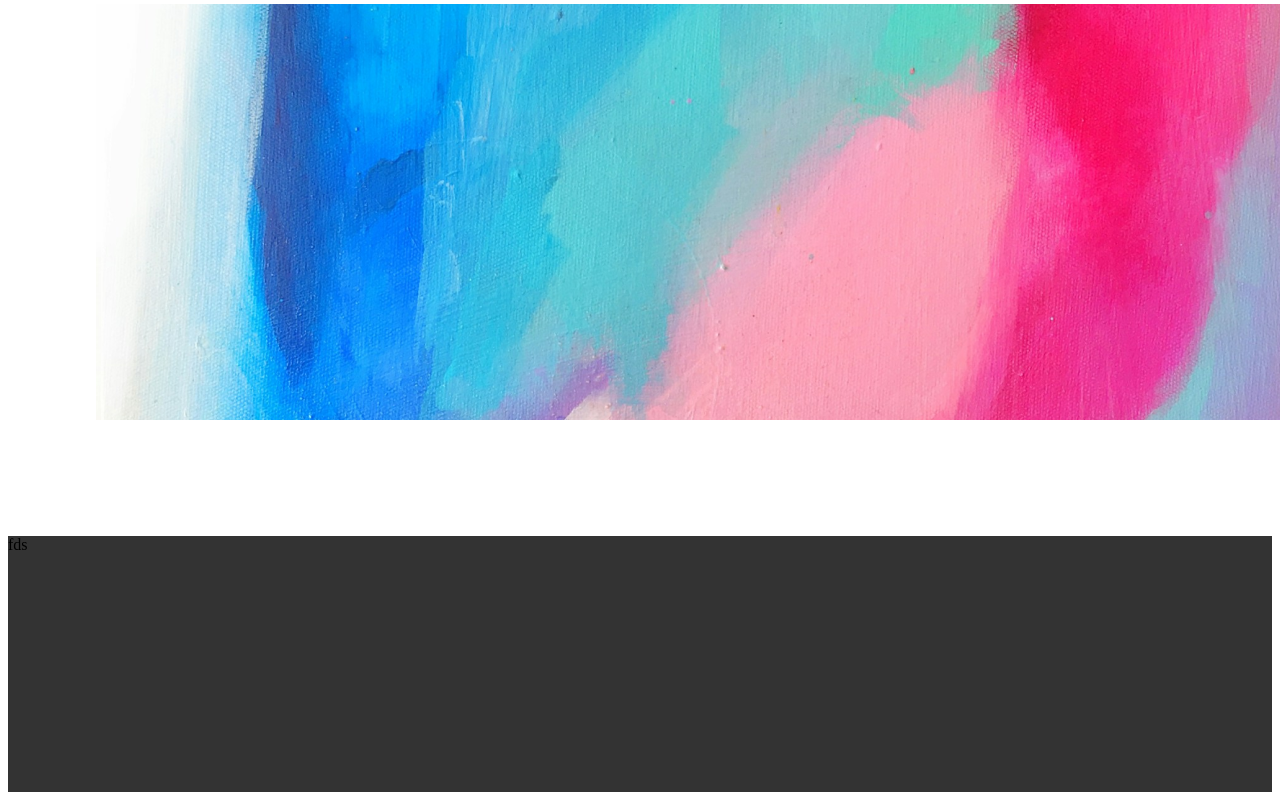
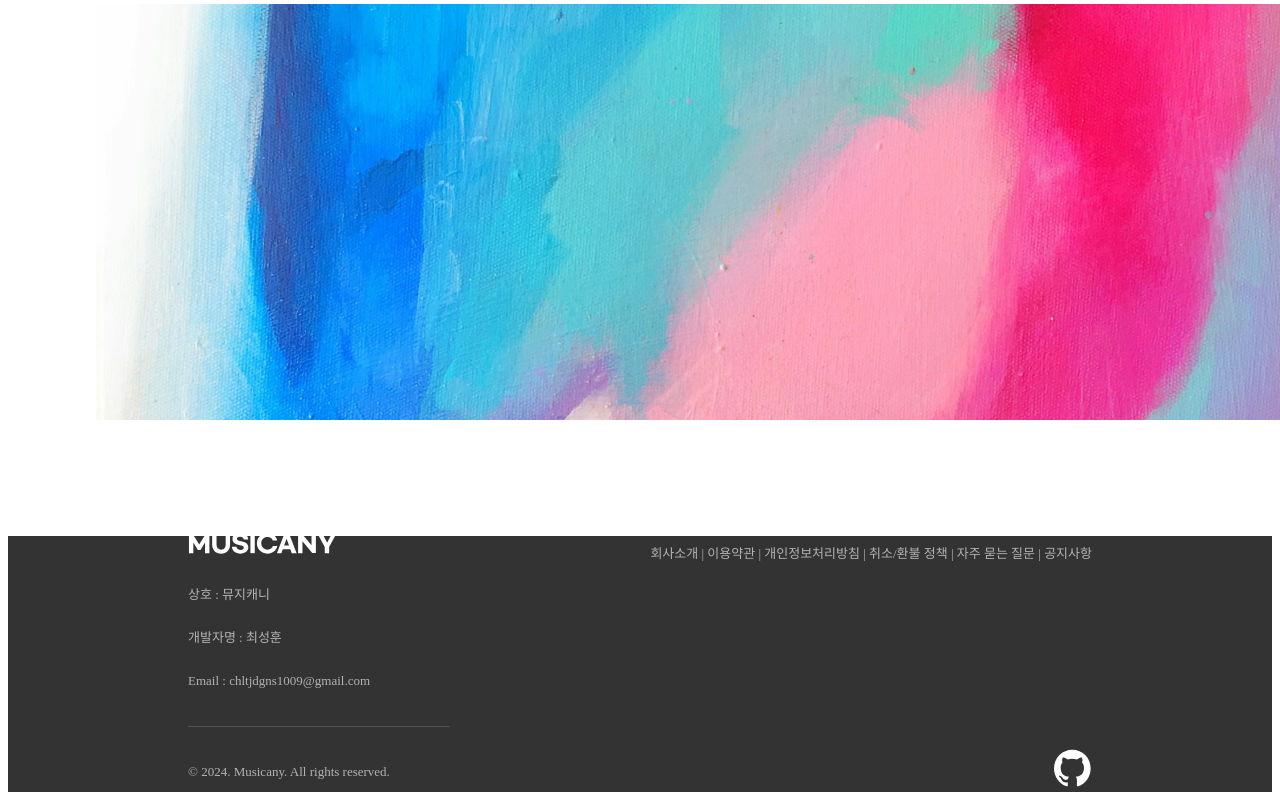
Before and after one commit to Musicany/Musicany_Web, a Next.js app: page /main in a window 1280 px wide. Shown: the part 270-1070 px from the top of the page. Built offline with nearby package versions, Linux system fonts and the light colour scheme.

Commit message:
ADD: 푸터 추가 및 헤더수정

```diff
--- a/app/assets/logo.tsx
+++ b/app/assets/logo.tsx
@@ -1,4 +1,15 @@
-const Logo = () => {
+const Logo = ({ theme }: { theme: "light" | "dark" }) => {
+  let color = "#323232";
+  switch (theme) {
+    case "light":
+      color = "#ffffff";
+      break;
+    case "dark":
+      color = "#323232";
+      break;
+    default:
+      color = "#323232";
+  }
   return (
     <svg
       width="149"
@@ -11,42 +22,42 @@ const Logo = () => {
         <path
           id="Vector"
           d="M148.441 0.599991L141.121 14.016V20.16H136.753V14.016L129.433 0.599991H134.425L139.129 9.83999L143.809 0.599991H148.441Z"
-          fill="#323232"
+          fill={color}
         />
         <path
           id="Vector_2"
           d="M110.094 20.16V0.6H113.742L123.51 12.36V0.360001H127.878V19.92H124.23L114.462 8.16V20.16H110.094Z"
-          fill="#323232"
+          fill={color}
         />
         <path
           id="Vector_3"
           d="M103.739 20.16L102.371 16.368H94.7867L93.4187 20.16H88.9067L96.4907 0.599991H101.027L108.611 20.16H103.739ZM96.1307 12.576H101.027L98.5787 5.75999L96.1307 12.576Z"
-          fill="#323232"
+          fill={color}
         />
         <path
           id="Vector_4"
           d="M79.3576 20.64C73.3336 20.64 68.8936 16.296 68.8936 10.368C68.8936 4.43999 73.3336 0.095993 79.3576 0.095993C84.7336 0.095993 88.3336 3.33599 89.1256 7.46399H84.7096C84.2536 5.59199 82.2616 4.10399 79.4536 4.10399C75.9016 4.10399 73.2616 6.71999 73.2616 10.368C73.2616 13.992 75.9016 16.632 79.4536 16.632C82.2616 16.632 84.5656 14.784 84.9016 13.008H89.3176C88.7176 16.944 84.7816 20.64 79.3576 20.64Z"
-          fill="#323232"
+          fill={color}
         />
         <path
           id="Vector_5"
           d="M62.4094 0.599991H66.7774V20.16H62.4094V0.599991Z"
-          fill="#323232"
+          fill={color}
         />
         <path
           id="Vector_6"
           d="M52.4035 0.119995C56.7715 0.119995 60.0355 2.784 60.2515 6.504H55.7395C55.4755 4.8 54.2035 3.768 52.1155 3.768C50.0755 3.768 48.9475 4.584 48.9475 5.76C48.9475 7.224 50.4595 7.728 54.2755 8.52C58.7875 9.456 60.3235 11.688 60.3235 14.616C60.3235 18.36 56.7955 20.64 52.4275 20.64C47.6035 20.64 44.0755 18.024 43.8835 13.848H48.3715C48.6115 15.72 50.2435 16.968 52.7395 16.968C54.5155 16.968 55.8355 16.08 55.8355 14.808C55.8355 13.248 54.5155 12.624 51.0355 11.976C46.7875 11.184 44.4835 9.432 44.4835 5.76C44.4835 2.232 47.9875 0.119995 52.4035 0.119995Z"
-          fill="#323232"
+          fill={color}
         />
         <path
           id="Vector_7"
           d="M24.1528 11.496V0.599991H28.5208V11.496C28.5208 14.616 30.2488 16.704 33.1048 16.704C35.9608 16.704 37.6888 14.616 37.6888 11.496V0.599991H42.0568V11.496C42.0568 17.04 38.4808 20.64 33.1048 20.64C27.7288 20.64 24.1528 17.04 24.1528 11.496Z"
-          fill="#323232"
+          fill={color}
         />
         <path
           id="Vector_8"
           d="M0.966553 20.16V0.599991H4.44655L11.1906 11.544L17.9346 0.599991H21.4146V20.16H17.0466V9.43199L12.5106 16.944H9.87055L5.33455 9.43199V20.16H0.966553Z"
-          fill="#323232"
+          fill={color}
         />
       </g>
     </svg>
--- a/app/components/@common/Footer/page.tsx
+++ b/app/components/@common/Footer/page.tsx
@@ -1,9 +1,50 @@
 "use client";
 
+import Logo from "@/assets/logo";
+import GithubIcon from "@/assets/github.svg";
+import Image from "next/image";
 import * as S from "./style";
 
 const Footer = () => {
-  return <S.Footer>fds</S.Footer>;
+  const handleGithubClick = () => {
+    window.location.href = "https://github.com/Musicany/Musicany_Web";
+  };
+
+  return (
+    <S.Footer>
+      <S.Layout>
+        <S.LeftFooter>
+          <S.CompanyLayout>
+            <S.LogoLayout>
+              <Logo theme="light" />
+            </S.LogoLayout>
+            <S.CompanyInfo>
+              <S.Info>상호 : 뮤지캐니</S.Info>
+              <S.Info>개발자명 : 최성훈</S.Info>
+              <S.Info>Email : chltjdgns1009@gmail.com</S.Info>
+            </S.CompanyInfo>
+          </S.CompanyLayout>
+          <S.GreyLine />
+          <S.Info>© 2024. Musicany. All rights reserved.</S.Info>
+        </S.LeftFooter>
+        <S.RightFooter>
+          <S.Info>
+            회사소개 | 이용약관 | 개인정보처리방침 | 취소/환불 정책 | 자주 묻는
+            질문 | 공지사항
+          </S.Info>
+          <S.Github onClick={handleGithubClick}>
+            <Image
+              src={GithubIcon}
+              alt="github"
+              layout="responsive"
+              height={50}
+              width={50}
+            />
+          </S.Github>
+        </S.RightFooter>
+      </S.Layout>
+    </S.Footer>
+  );
 };
 
 export default Footer;
--- a/app/components/@common/Footer/style.ts
+++ b/app/components/@common/Footer/style.ts
@@ -1,8 +1,48 @@
 import styled from "styled-components";
+import { flex, font, theme } from "@/styles";
 
 export const Footer = styled.footer`
   width: 100%;
   height: 256px;
   background-color: #333;
   margin-top: 116px;
+  ${flex.BETWEEN};
 `;
+export const Layout = styled.div`
+  ${flex.BETWEEN};
+  width: 100%;
+  align-items: stretch;
+`;
+export const LeftFooter = styled.div`
+  ${flex.COLUMN_FLEX};
+  gap: 24px;
+  margin-left: 180px;
+`;
+export const CompanyLayout = styled.div`
+  ${flex.COLUMN_CENTER};
+  align-items: start;
+  gap: 16px;
+`;
+export const LogoLayout = styled.div``;
+export const CompanyInfo = styled.div`
+  ${flex.COLUMN_FLEX};
+  align-items: start;
+`;
+export const Info = styled.p`
+  ${font.SmallText};
+  color: ${theme.grey400};
+`;
+export const GreyLine = styled.div`
+  width: 130%;
+  height: 1px;
+  background-color: ${theme.grey900};
+`;
+export const RightFooter = styled.div`
+  ${flex.COLUMN_FLEX};
+  justify-content: space-between;
+  align-items: end;
+  margin-right: 180px;
+`;
+export const Github = styled.div`
+  cursor: pointer;
+`;
--- a/app/components/@common/Header/page.tsx
+++ b/app/components/@common/Header/page.tsx
@@ -1,23 +1,24 @@
 "use client";
 
-import { useState } from "react";
+import { useEffect, useState } from "react";
+import { useRouter } from "next/navigation";
 import Logo from "@/assets/logo";
 import * as S from "./style";
 
 const Header = () => {
+  const router = useRouter();
   const navList = [
     { id: 1, title: "WorkSpace", navigate: "workspace" },
     { id: 2, title: "Guide", navigate: "guide" },
     { id: 3, title: "Sign In", navigate: "signin" },
-    { id: 4, title: "Sign Up", navigate: "signup" },
   ];
 
   const [hoveredIndex, setHoveredIndex] = useState<number | null>(null);
 
   return (
     <S.Layout>
-      <S.LogoLayout>
-        <Logo />
+      <S.LogoLayout onClick={() => router.push("/main")}>
+        <Logo theme="dark" />
       </S.LogoLayout>
       <S.MainNav>
         {navList.map((item) =>
@@ -36,7 +37,7 @@ const Header = () => {
       </S.MainNav>
       <S.LoginNav>
         {navList.map((item) =>
-          item.id >= 3 ? (
+          item.id === 3 ? (
             <S.NavItem
               key={item.id}
               $isHovered={hoveredIndex !== null && hoveredIndex !== item.id}
--- a/app/components/@common/Header/style.ts
+++ b/app/components/@common/Header/style.ts
@@ -10,6 +10,7 @@ export const Layout = styled.div`
 `;
 export const LogoLayout = styled.div`
   margin-left: 7%;
+  cursor: pointer;
 `;
 export const LoginNav = styled.div`
   margin-right: 7%;
```
Also changed, not shown: app/assets/github.svg (added).
